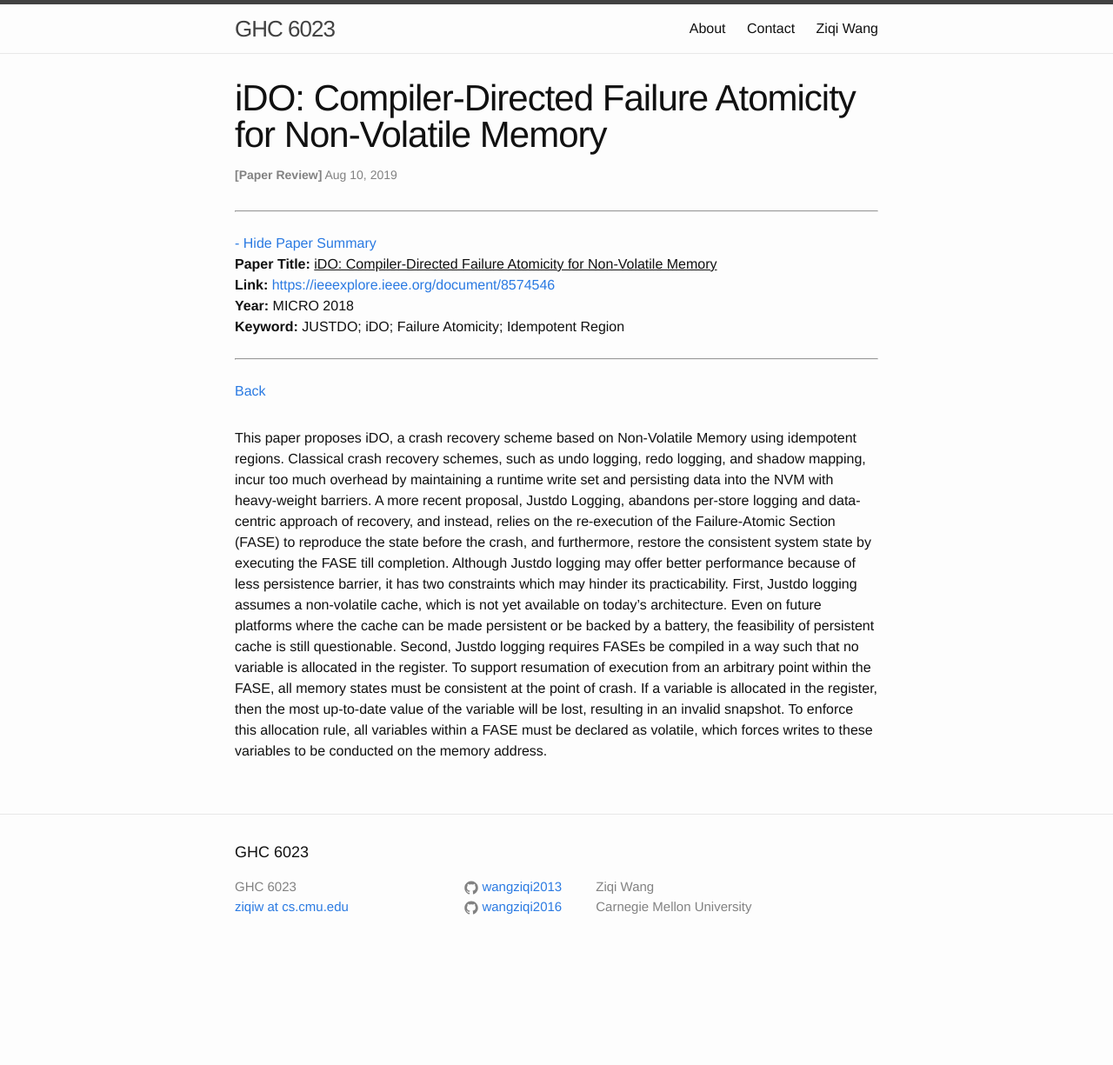
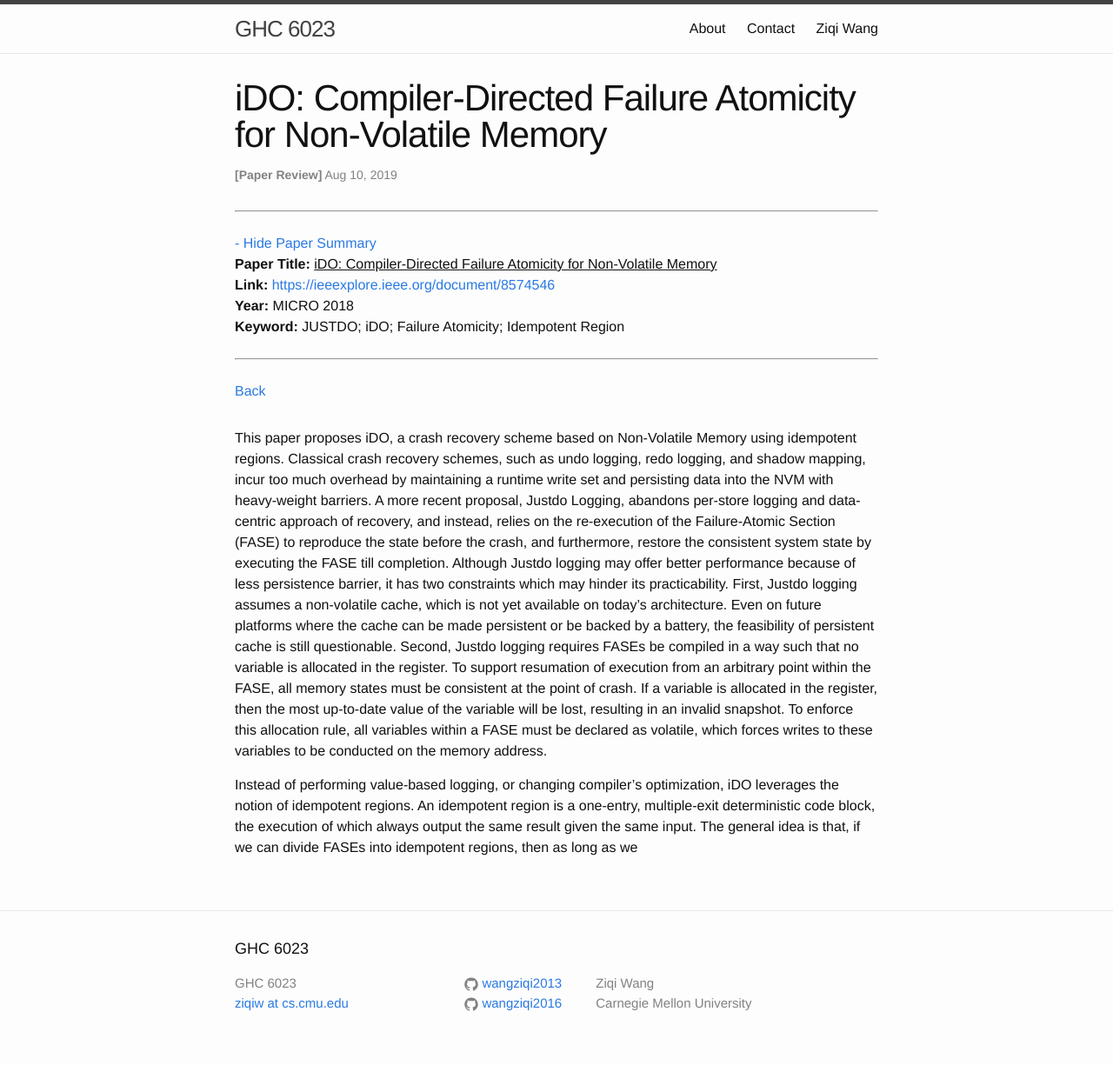
Before and after one commit to wangziqi2013/wangziqi2013.github.io, a Jekyll site: the page built from _posts/2018-08-10-ido.markdown, in a window 1280 px wide. Shown: the whole page at 87% size. Built offline with Jekyll 4.4.1, drawn with Linux system fonts in a browser that asks for light colours; before the commit the page ends 1114 px from its top, so only the background shows below that.

Commit message:
Adding idempotent regions

```diff
--- a/_posts/2018-08-10-ido.markdown
+++ b/_posts/2018-08-10-ido.markdown
@@ -27,3 +27,8 @@ within the FASE, all memory states must be consistent at the point of crash. If
 then the most up-to-date value of the variable will be lost, resulting in an invalid snapshot. To enforce this allocation
 rule, all variables within a FASE must be declared as volatile, which forces writes to these variables to be conducted
 on the memory address.
+
+Instead of performing value-based logging, or changing compiler's optimization, iDO leverages the notion of idempotent
+regions. An idempotent region is a one-entry, multiple-exit deterministic code block, the execution of which always
+output the same result given the same input. The general idea is that, if we can divide FASEs into idempotent regions,
+then as long as we
```
